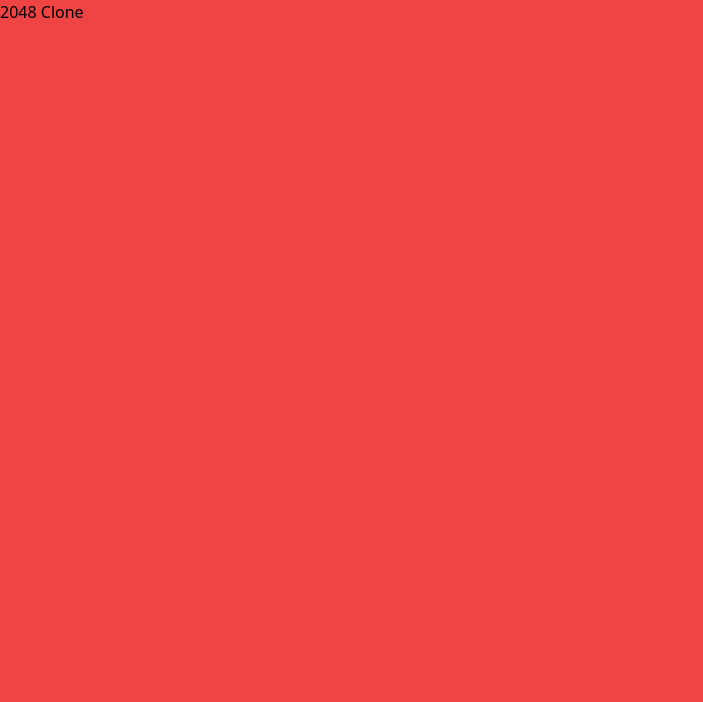
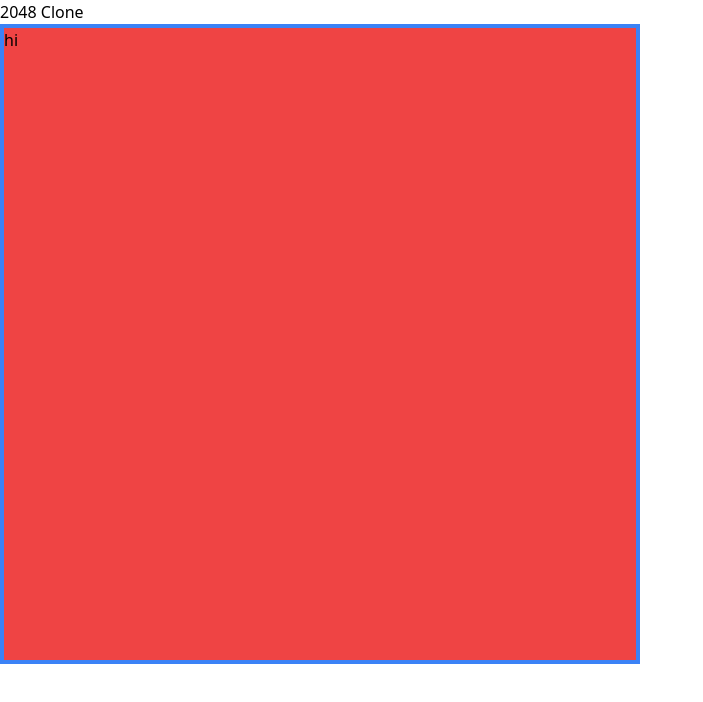
Before and after one commit to zitianqin/2048-clone, a React (Vite) app in the folder 2048-clone/: page / in a window 1280 px wide. Shown: the top 702 px of the page, without its empty margins (0-703 px from the left). Built offline with nearby package versions, Linux system fonts and the light colour scheme.

Commit message:
Add game container

```diff
--- a/2048-clone/src/App.jsx
+++ b/2048-clone/src/App.jsx
@@ -2,7 +2,7 @@ import Game from "./game";
 
 function App() {
   return (
-    <div className="h-screen bg-red-500">
+    <div className="h-screen">
       <h1>2048 Clone</h1>
       <Game />
     </div>
--- a/2048-clone/src/game.jsx
+++ b/2048-clone/src/game.jsx
@@ -1,5 +1,9 @@
 function Game() {
-  return;
+  return (
+    <div className="bg-red-500 h-[80vw] max-h-[80vh] w-[80%] max-w-[80vh] border-solid border-4 border-blue-500">
+      hi
+    </div>
+  );
 }
 
 export default Game;
```
